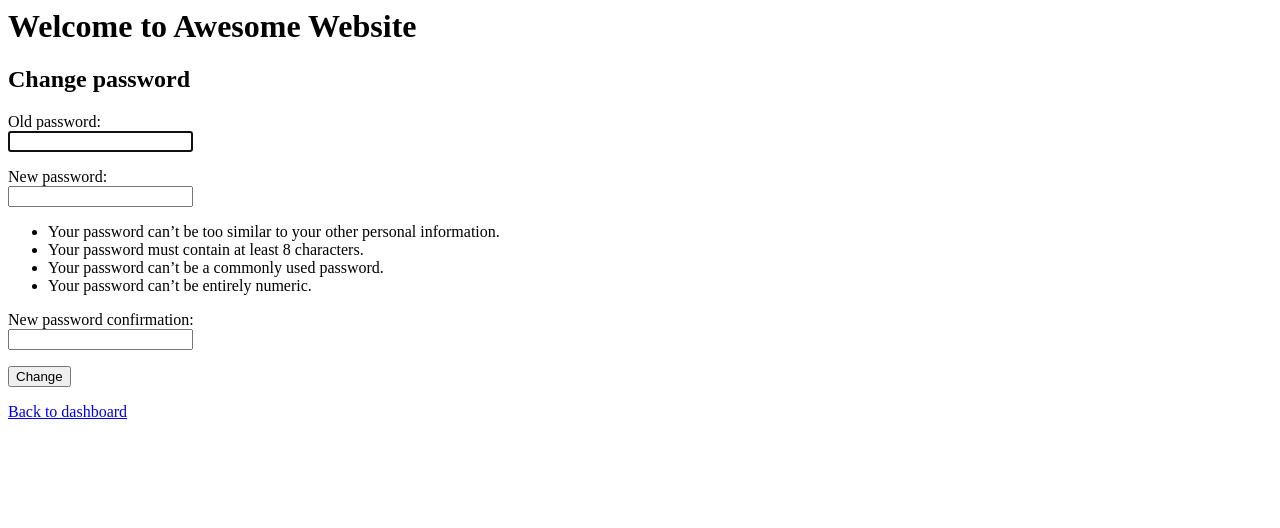
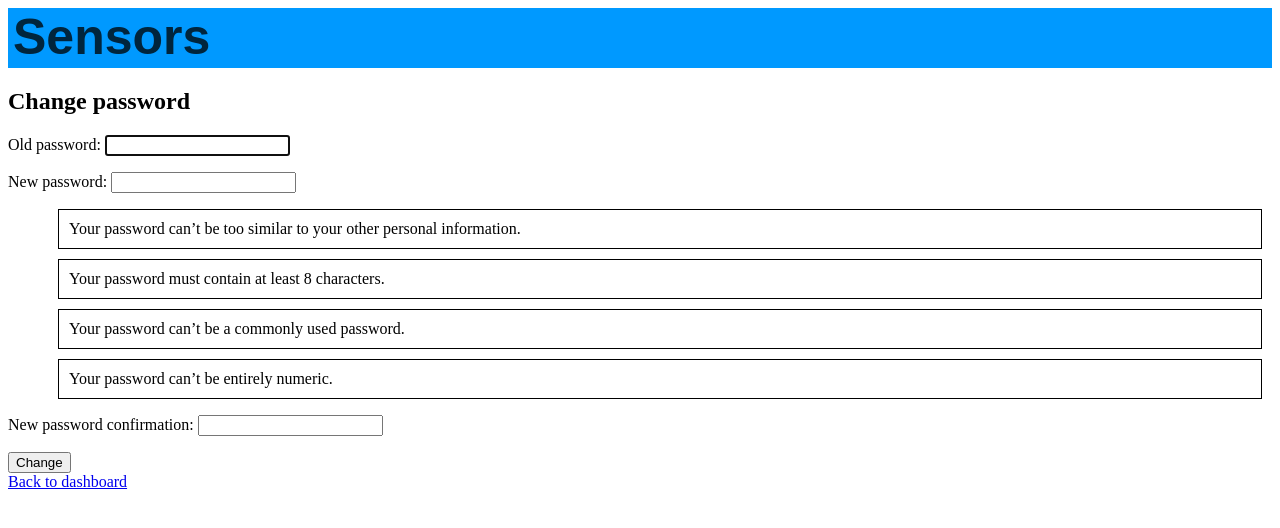
Before and after one commit to TomaszMDomagala/sensory, a Django app: page /accounts/password_change/ in a window 1280 px wide. Shown: the top 528 px of the page. Run offline with Django 3.2, Linux system fonts and the light colour scheme; the visitor is signed in with stand-in values (Sample User, id 1).

Commit message:
Some styling

```diff
--- a/api/sensors/urls.py
+++ b/api/sensors/urls.py
@@ -1,8 +1,10 @@
 from django.urls import path, include
 from .views import (
     SensorsListApiView,
+    SensorsView,
 )
 
 urlpatterns = [
     path('api', SensorsListApiView.as_view()),
+    path('', SensorsView.as_view(), name="main"),
 ]
--- /dev/null
+++ b/api/users/static/users/style.css
@@ -0,0 +1,43 @@
+li {
+    border: 1px solid black;
+    list-style-type: none;
+    margin: 10px;
+    padding: 10px;
+}
+
+.ul_content {
+
+}
+
+.li_title {
+
+}
+
+.li_content {
+
+}
+
+.data_title {
+
+}
+
+.data_content {
+
+}
+
+.header {
+    padding: 0px;
+    margin: 0px;
+    width: 100%;
+    height: 60px;
+    background: rgb(0, 153, 255);
+}
+
+.main_title {
+    padding: 5px;
+    font-size: 50px;
+    font-weight: 700;
+    color: rgb(0, 37, 61);
+    font-family: Arial;
+    text-decoration: none;
+}
--- a/api/users/templates/base.html
+++ b/api/users/templates/base.html
@@ -1,13 +1,18 @@
-<style>
-    label, input {
-        display: block;
-    }
-    span.helptext {
-        display: none;
-    }
-</style>
+{% load static %}
 
-<h1>Welcome to Awesome Website</h1>
-
-{% block content %}
-{% endblock %}
+<!DOCTYPE html>
+<html lang="en">
+    <head>
+        <meta charset="utf-8" />
+        <meta name="viewport" content="width=device-width, initial-scale=1">
+        <link rel="stylesheet" type="text/css" href="{% static 'users/style.css' %}" />
+        <title>Sensors</title>
+    </head>
+    <body>
+        <div class="header">
+            <a class="main_title" href="{% url 'main' %}">Sensors</a>
+        </div>
+        {% block content %}
+        {% endblock %}
+    </body>
+</html>
```
Also changed, not shown: api/sensors/templates/sensors/sensors_list.html (added, +35 -0 lines), api/sensors/views.py (+13 -0 lines).
